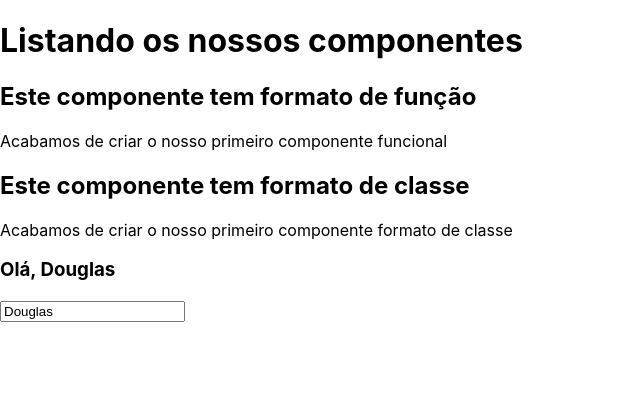
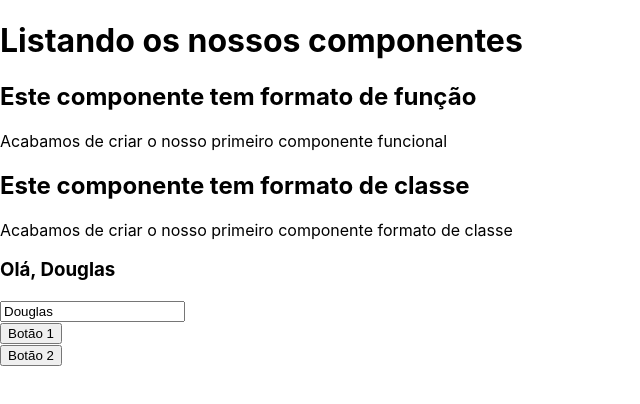
Before and after one commit to mrdouglasmorais/gama-react-ts, a React (Create React App) app: page / in a window 1280 px wide. Shown: the top 404 px of the page, without its empty margins (0-640 px from the left). Built offline with nearby package versions, Linux system fonts and the light colour scheme.

Commit message:
update props

```diff
--- a/src/App.tsx
+++ b/src/App.tsx
@@ -6,6 +6,8 @@ import FunctionalComponent from './components/FunctionComponents';
 import ClassComponents from './components/ClassComponents';
 
 import PartOne from './components/Hooks/PartOne'
+
+import ButtonProps from './components/Props/Component'
 
 // componente no formato de função
 const App: React.FC = () => {
@@ -16,6 +18,11 @@ const App: React.FC = () => {
       <ClassComponents/>
       {/* importando adicionando ao código os componentes */}
       <PartOne />
+
+      {/*  */}
+      <ButtonProps name="Botão 1" />
+      <ButtonProps name="Botão 2" />
+
     </div>
   );
 }
--- /dev/null
+++ b/src/components/Props/Component/index.tsx
@@ -0,0 +1,19 @@
+import React from 'react';
+// importação do React
+
+interface IButtonProps{
+  name: string;
+}
+
+const Button: React.FC<IButtonProps> = ({name} : IButtonProps) => {
+  // estamos informando nosso componente que recebemos uma props
+  // mas no fim das contas o que é uma props?
+  // uma propriedade passado de um componente para o outro.
+  return (
+    <div>
+      <button onClick={() => alert(name)}>{name}</button>
+    </div>
+  );
+}
+
+export default Button;
```
